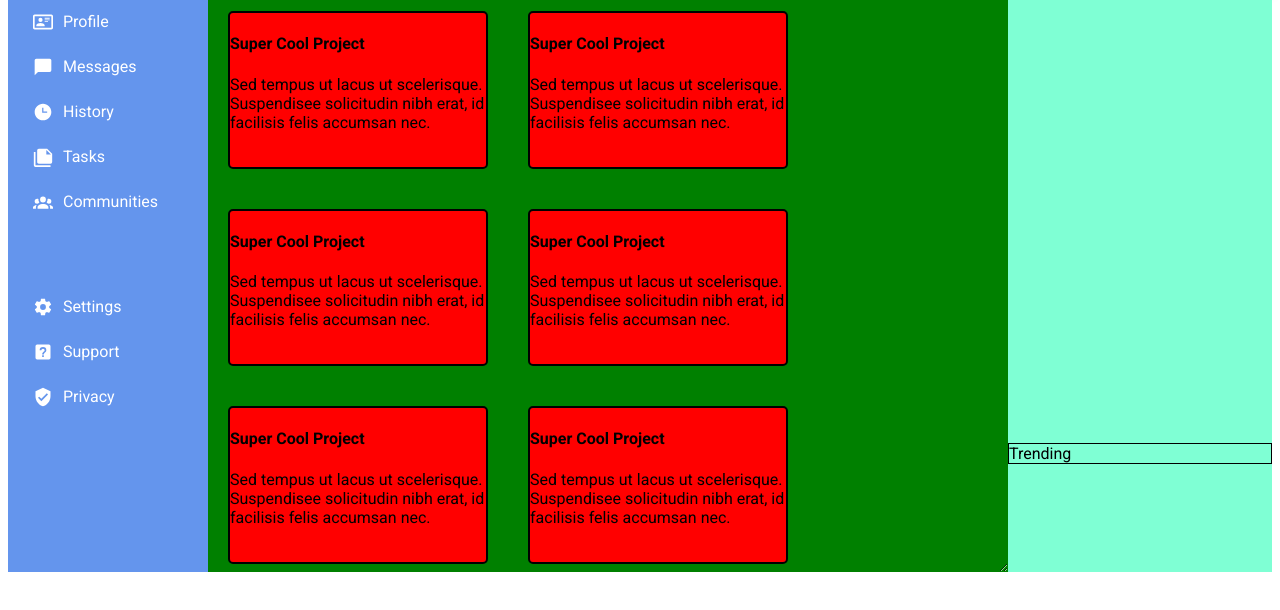
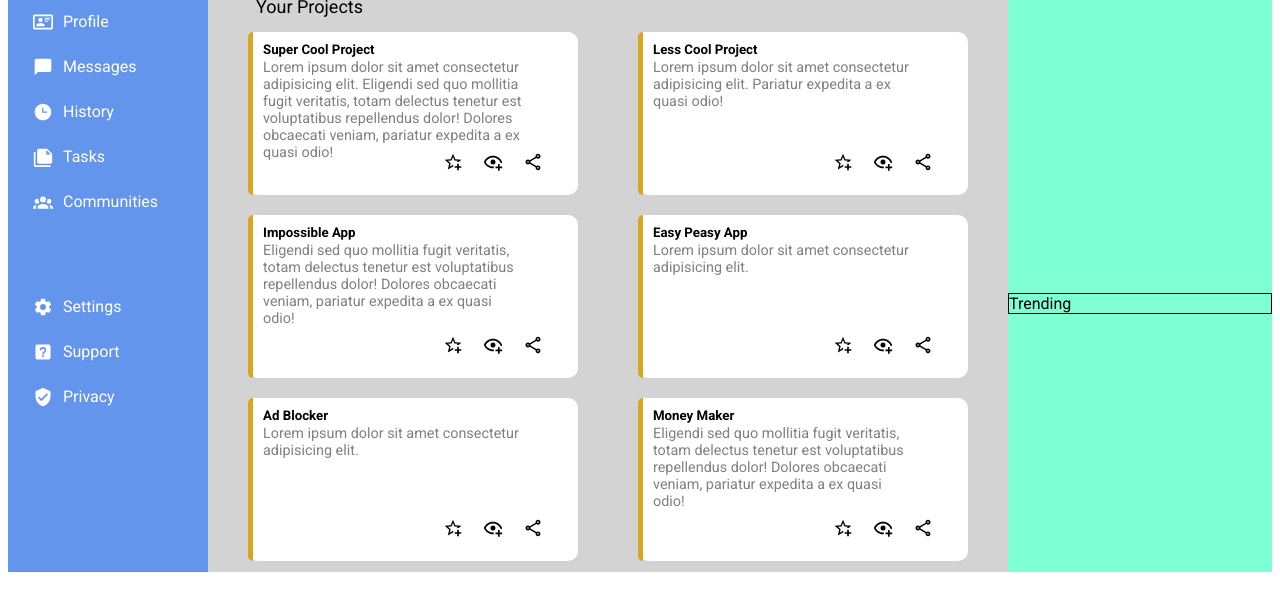
Before and after one commit to l-mina/dashboard, a plain HTML site: page index.html in a window 1280 px wide. Shown: the part 156-766 px from the top of the page. Drawn offline with Linux system fonts and the light colour scheme.

Commit message:
Projects section CSS done

```diff
--- a/index.html
+++ b/index.html
@@ -87,60 +87,65 @@
                 <div id="projects-container">
 
                     <div class="project">
-                        <h4>Super Cool Project</h4>
-                        <p>Sed tempus ut lacus ut scelerisque. Suspendisee solicitudin nibh erat, id facilisis felis accumsan nec.</p>
-                        <div class="project-tools">
-                            <img/>
-                            <img/>
-                            <img/>
+                        <div class="project-color-bar"></div>
+                        <div class="project-text">
+                            <h5>Super Cool Project</h5>
+                            <p>Lorem ipsum dolor sit amet consectetur adipisicing elit. Eligendi sed quo mollitia fugit veritatis, totam delectus tenetur est voluptatibus repellendus dolor! Dolores obcaecati veniam, pariatur expedita a ex quasi odio!</p>
                         </div>
+                        <div class="project-icon1"><img class="project-tool"src="./assets/star-plus-outline.svg"/></div>
+                        <div class="project-icon2"><img class="project-tool" src="./assets/eye-plus-outline.svg"/></div>
+                        <div class="project-icon3"><img class="project-tool" src="./assets/share-variant-outline.svg"/></div>
                     </div>
                     <div class="project">
-                        <h4>Super Cool Project</h4>
-                        <p>Sed tempus ut lacus ut scelerisque. Suspendisee solicitudin nibh erat, id facilisis felis accumsan nec.</p>
-                        <div class="project-tools">
-                            <img/>
-                            <img/>
-                            <img/>
+                        <div class="project-color-bar"></div>
+                        <div class="project-text">
+                            <h5>Less Cool Project</h5>
+                            <p>Lorem ipsum dolor sit amet consectetur adipisicing elit. Pariatur expedita a ex quasi odio!</p>
                         </div>
+                        <div class="project-icon1"><img class="project-tool"src="./assets/star-plus-outline.svg"/></div>
+                        <div class="project-icon2"><img class="project-tool" src="./assets/eye-plus-outline.svg"/></div>
+                        <div class="project-icon3"><img class="project-tool" src="./assets/share-variant-outline.svg"/></div>
                     </div>
                     <div class="project">
-                        <h4>Super Cool Project</h4>
-                        <p>Sed tempus ut lacus ut scelerisque. Suspendisee solicitudin nibh erat, id facilisis felis accumsan nec.</p>
-                        <div class="project-tools">
-                            <img/>
-                            <img/>
-                            <img/>
+                        <div class="project-color-bar"></div>
+                        <div class="project-text">
+                            <h5>Impossible App</h5>
+                            <p>Eligendi sed quo mollitia fugit veritatis, totam delectus tenetur est voluptatibus repellendus dolor! Dolores obcaecati veniam, pariatur expedita a ex quasi odio!</p>
                         </div>
+                        <div class="project-icon1"><img class="project-tool"src="./assets/star-plus-outline.svg"/></div>
+                        <div class="project-icon2"><img class="project-tool" src="./assets/eye-plus-outline.svg"/></div>
+                        <div class="project-icon3"><img class="project-tool" src="./assets/share-variant-outline.svg"/></div>
                     </div>
                     <div class="project">
-                        <h4>Super Cool Project</h4>
-                        <p>Sed tempus ut lacus ut scelerisque. Suspendisee solicitudin nibh erat, id facilisis felis accumsan nec.</p>
-                        <div class="project-tools">
-                            <img/>
-                            <img/>
-                            <img/>
+                        <div class="project-color-bar"></div>
+                        <div class="project-text">
+                            <h5>Easy Peasy App</h5>
+                            <p>Lorem ipsum dolor sit amet consectetur adipisicing elit.</p>
                         </div>
+                        <div class="project-icon1"><img class="project-tool"src="./assets/star-plus-outline.svg"/></div>
+                        <div class="project-icon2"><img class="project-tool" src="./assets/eye-plus-outline.svg"/></div>
+                        <div class="project-icon3"><img class="project-tool" src="./assets/share-variant-outline.svg"/></div>
                     </div>
                     <div class="project">
-                        <h4>Super Cool Project</h4>
-                        <p>Sed tempus ut lacus ut scelerisque. Suspendisee solicitudin nibh erat, id facilisis felis accumsan nec.</p>
-                        <div class="project-tools">
-                            <img/>
-                            <img/>
-                            <img/>
+                        <div class="project-color-bar"></div>
+                        <div class="project-text">
+                            <h5>Ad Blocker</h5>
+                            <p>Lorem ipsum dolor sit amet consectetur adipisicing elit.</p>
                         </div>
+                        <div class="project-icon1"><img class="project-tool"src="./assets/star-plus-outline.svg"/></div>
+                        <div class="project-icon2"><img class="project-tool" src="./assets/eye-plus-outline.svg"/></div>
+                        <div class="project-icon3"><img class="project-tool" src="./assets/share-variant-outline.svg"/></div>
                     </div>
                     <div class="project">
-                        <h4>Super Cool Project</h4>
-                        <p>Sed tempus ut lacus ut scelerisque. Suspendisee solicitudin nibh erat, id facilisis felis accumsan nec.</p>
-                        <div class="project-tools">
-                            <img/>
-                            <img/>
-                            <img/>
+                        <div class="project-color-bar"></div>
+                        <div class="project-text">
+                            <h5>Money Maker</h5>
+                            <p>Eligendi sed quo mollitia fugit veritatis, totam delectus tenetur est voluptatibus repellendus dolor! Dolores obcaecati veniam, pariatur expedita a ex quasi odio!</p>
                         </div>
+                        <div class="project-icon1"><img class="project-tool"src="./assets/star-plus-outline.svg"/></div>
+                        <div class="project-icon2"><img class="project-tool" src="./assets/eye-plus-outline.svg"/></div>
+                        <div class="project-icon3"><img class="project-tool" src="./assets/share-variant-outline.svg"/></div>
                     </div>
-
                 </div>
             </div>
             <div class="content-rightside">
--- a/styles.css
+++ b/styles.css
@@ -74,33 +74,82 @@ body{
 #content-container{
     display: grid;
     grid-template-columns: 300px 300px 200px;
-    grid-template-rows: repeat(4,300px);
+    grid-template-rows: 100px 300px 200px;
     background-color: aquamarine;
     grid-area: 2/2/5/6;
 }
 
 #projects{
-    background-color: brown;
-    grid-area: 1/1/3/4;
+    background-color: lightgray;
+    grid-area: 1/1/4/4;
     display: grid;
+    grid-template-columns: 100px 100px;
+    grid-template-rows: 50px 100px;
 
 }
 
+.projects-heading{
+    font-size: large;
+    padding: 2% 4%;
+    grid-area: 1/1/2/3;
+    margin-left: 40px;
+    margin-top: 20px;
+}
+
 #projects-container{
-    background-color: green;
+    grid-area: 2/1/4/4;
+    background-color: lightgray;
     display: grid;
-    grid-template-columns: repeat(2,300px);
-    grid-auto-rows: repeat(3,100px);
-    resize: both;
-    overflow: auto;
+    grid-template-columns: repeat(2,380px);
+    grid-template-rows: repeat(3,183px);
+    gap: 0 10px;
 }
 
 .project{
-    margin: 20px;
-    background-color: red;
-    border: 2px solid black;
-    border-radius: 5px;
+    margin: 10px;
+    margin-left: 40px;
+    background-color: white;
+    border-radius: 10px;
+    display: grid;
+    grid-template-columns: 5px 60px 130px 40px 40px 40px;
+    grid-template-rows: 10px 100px 10px;
+    box-shadow: 3px 3px 3px lightgrey;
+}
+.project-color-bar {
+    grid-area: 1/1/5/2;
+    background-color: goldenrod;
+    border-radius: 40px 0px 0px 40px;
+}
 
+.project-text {
+    grid-area: 1/2/4/6;
+    background-color: white;
+}
+
+.project-text h5 {
+    margin-top: 10px;
+    margin-left: 10px;
+}
+.project-text p {
+    margin-top: -20px;
+    margin-left: 10px;
+    font-size: 0.9rem;
+    color: gray ;
+}
+
+.project-icon1 {
+    grid-area: 4/4/4/4;
+}
+.project-icon2 {
+    grid-area: 4/5/4/5;
+}
+.project-icon3 {
+    grid-area: 4/6/4/6;
+}
+
+.project-tool {
+    height: auto;
+    width: 20px;
 }
 
 .content-rightside{
```
